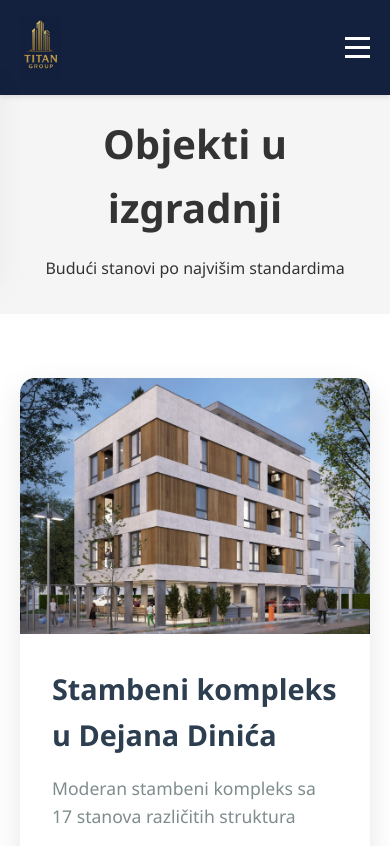
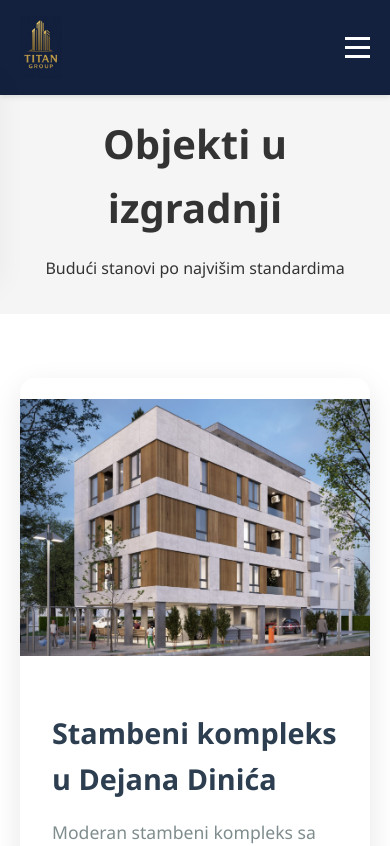
Before and after one commit to Ninitech94/Titan2, a Vue app: page /under-construction in a window 390 px wide. Shown: the top 846 px of the page. Built offline with nearby package versions, Linux system fonts and the light colour scheme.

Commit message:
images display fix

```diff
--- a/src/views/UnderConstruction.vue
+++ b/src/views/UnderConstruction.vue
@@ -316,6 +316,15 @@ const previousImage = () => {
   width: 100%;
   height: 100%;
   object-fit: cover;
+  object-position: center;
+}
+
+@media (max-width: 768px) {
+  .project-image {
+    height: 300px;
+    object-fit: contain;
+    object-position: center;
+  }
 }
 
 .project-content {
```
